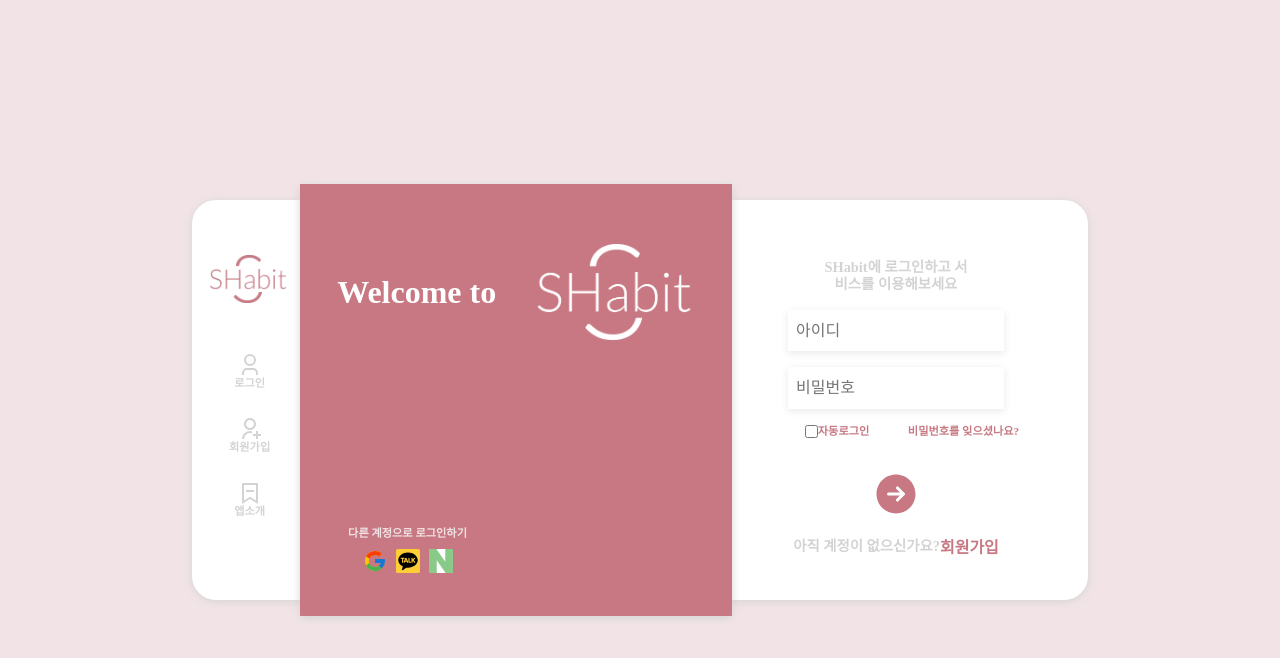
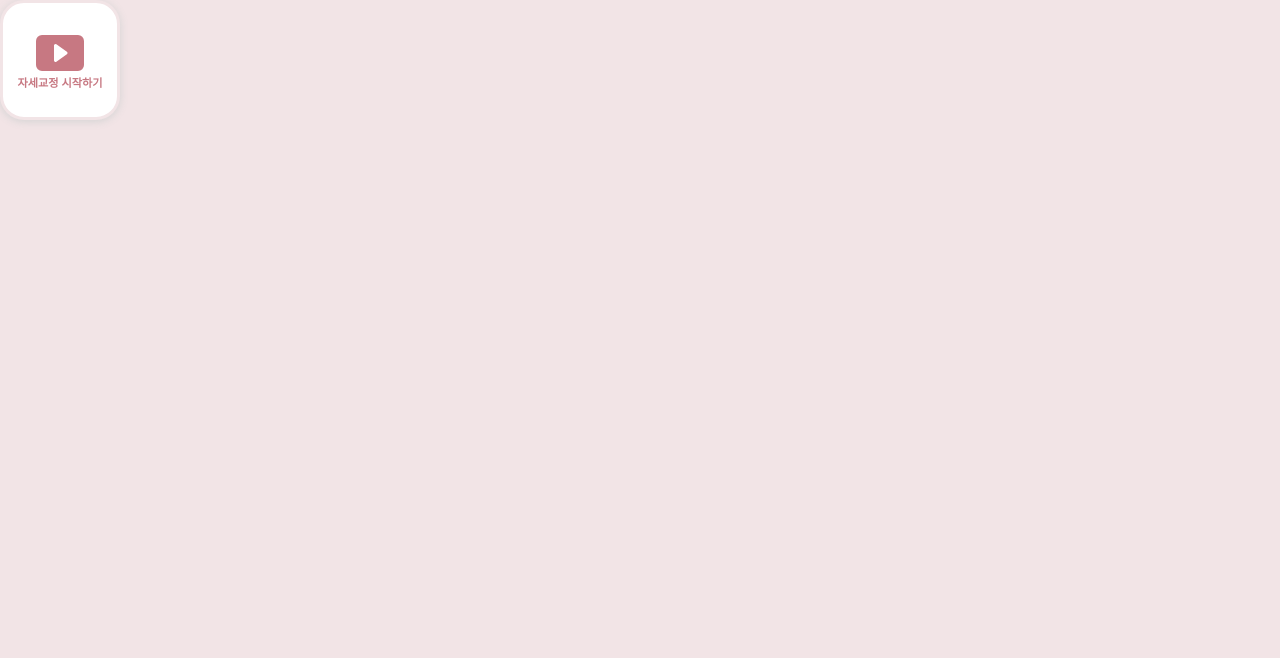
Before and after one commit to wlwlsus/shabit, a React (Create React App) app in the folder shabit-front/: page /login in a window 1280 px wide. Shown: the top 658 px of the page. Built offline with nearby package versions, Linux system fonts and the light colour scheme.

Commit message:
FE:style: startBtn

```diff
--- a/shabit-front/src/App.jsx
+++ b/shabit-front/src/App.jsx
@@ -2,7 +2,9 @@
 import { GlobalStyle, theme } from './styles/GlobalStyles';
 import { ThemeProvider } from 'styled-components';
 
-import LandingPage from './pages/LandingPage';
+// import LandingPage from './pages/LandingPage';
+
+import StartBtn from './components/molecules/StartBtn';
 
 function App() {
   return (
@@ -15,7 +17,8 @@
           height: '100%',
         }}
       >
-        <LandingPage />
+        {/* <LandingPage /> */}
+        <StartBtn />
       </div>
     </ThemeProvider>
   );
--- a/shabit-front/src/components/atoms/Container.jsx
+++ b/shabit-front/src/components/atoms/Container.jsx
@@ -3,12 +3,13 @@
 import styled from 'styled-components';
 import { theme } from '../../styles/GlobalStyles';
 
-const Container = ({ size, bg, border, shadow, onClick, children }) => {
+const Container = ({ size, bg, border, shadow, edge, onClick, children }) => {
   const bgClass = `bg-${bg}`;
+  const edgeClass = `edge-${edge}`;
 
   return (
     <ContainerWrapper
-      className={` ${size} ${bgClass} ${border} ${shadow}`}
+      className={` ${size} ${bgClass} ${border} ${shadow} ${edgeClass}`}
       onClick={onClick}
     >
       {children}
@@ -17,10 +18,11 @@
 };
 
 Container.propTypes = {
-  size: PropTypes.oneOf(['md', 'square']).isRequired,
+  size: PropTypes.oneOf(['md', 'square', 'smsquare']).isRequired,
   bg: PropTypes.oneOf(['primary', 'secondary']),
   border: PropTypes.oneOf(['rounded']),
   shadow: PropTypes.oneOf(['shadow']),
+  edge: PropTypes.oneOf(['secondary']),
   onClick: PropTypes.func,
   children: PropTypes.element,
 };
@@ -31,6 +33,7 @@
   border: undefined,
   shadow: undefined,
   onClick: undefined,
+  edge: undefined,
   children: undefined,
 };
 
@@ -52,9 +55,12 @@
   &.shadow {
     box-shadow: 0 0.1rem 0.5rem ${theme.color.grayColor};
   }
-}
 
-  &.md{
+  &.edge-secondary {
+    border: 0.2rem solid ${theme.color.secondary};
+  }
+
+  &.md {
     width: 28rem;
     height: 25rem;
   }
@@ -63,6 +69,11 @@
     width: 27rem;
     height: 27rem;
   }
+
+  &.smsquare {
+    width: 7.5rem;
+    height: 7.5rem;
+  }
 `;
 
 export default Container;
--- /dev/null
+++ b/shabit-front/src/components/molecules/StartBtn.jsx
@@ -0,0 +1,34 @@
+import React from 'react';
+import styled from 'styled-components';
+
+import Container from '../atoms/Container';
+import Button from '../atoms/Button';
+import Label from '../atoms/Label';
+
+import { BsFillPlayBtnFill } from 'react-icons/bs';
+
+export default function StartBtn() {
+  return (
+    <Container
+      size={'smsquare'}
+      border={'rounded'}
+      shadow={'shadow'}
+      edge={'secondary'}
+      children={
+        <ButtonWrapper>
+          <Button icon={<BsFillPlayBtnFill />} color={'primary'} size={'lg'} />
+          <Label text={'자세교정 시작하기'} color={'primary'} size={'xs'} />
+        </ButtonWrapper>
+      }
+    />
+  );
+}
+
+const ButtonWrapper = styled.div`
+  width: 100%;
+  height: 100%;
+  display: flex;
+  flex-direction: column;
+  align-items: center;
+  justify-content: center;
+`;
```
